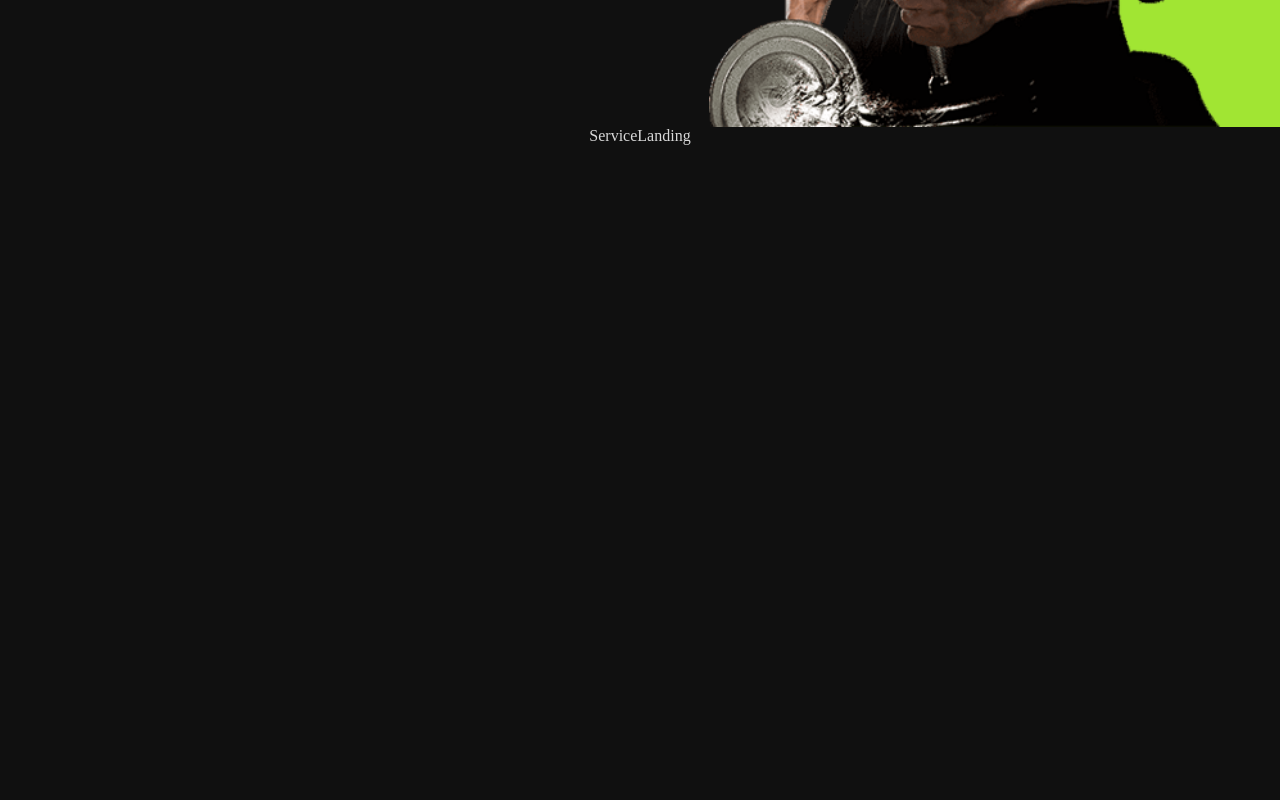
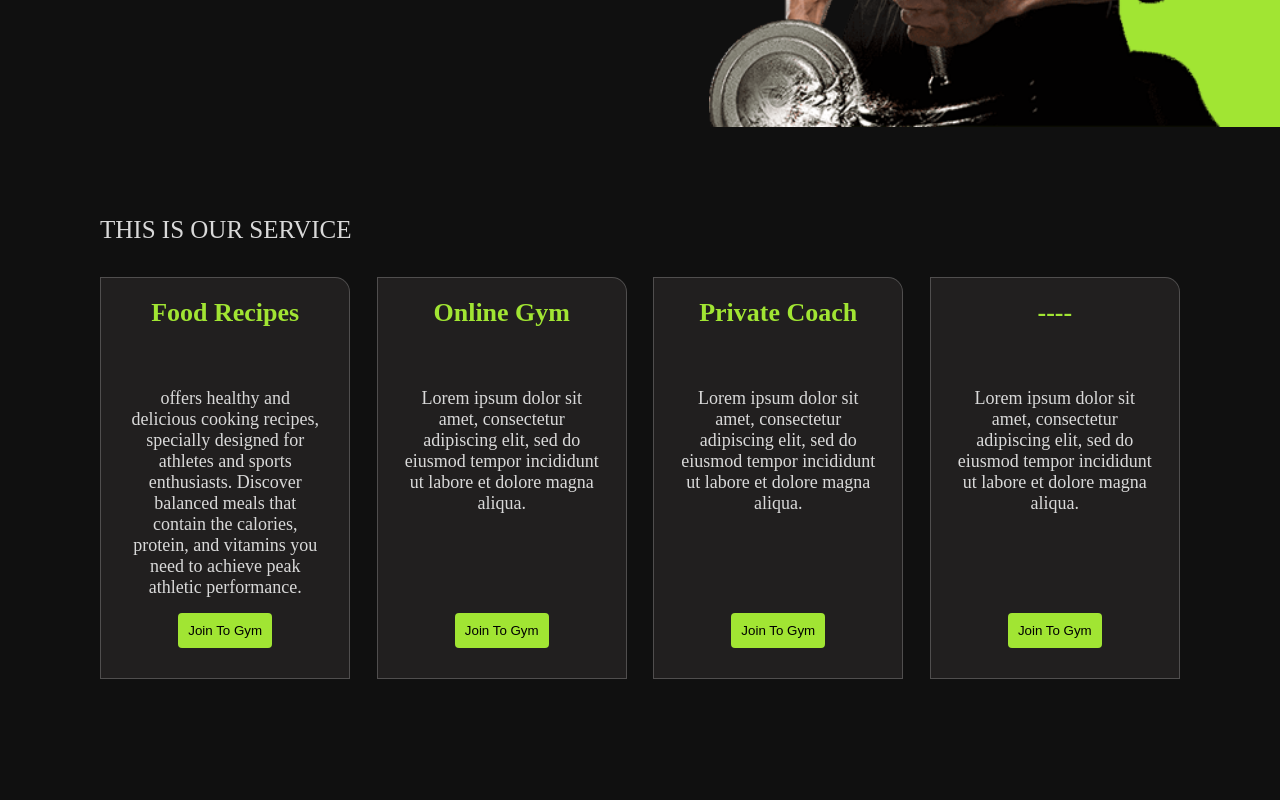
Before and after one commit to usfaql/MERAKI_Academy_Project_5_forked, a React (Create React App) app in the folder frontend/: page / in a window 1280 px wide. Shown: the part 740-1540 px from the top of the page. Built offline with nearby package versions, Linux system fonts and the light colour scheme.

Commit message:
Desgin Service in Landing Page

```diff
--- a/frontend/src/components/ServiceLanding/ServiceLanding.js
+++ b/frontend/src/components/ServiceLanding/ServiceLanding.js
@@ -2,7 +2,45 @@ import React from 'react'
 import './style.css'
 function ServiceLanding() {
   return (
-    <div className='service-landing'>ServiceLanding</div>
+    <div className='service-landing'>
+
+      <div className='container-service-landing'>
+        <div className='container-service-title'>
+          <div>THIS IS OUR SERVICE</div>
+        </div>
+        <div className='container-service-card'>
+          <div className='card-service'>
+            <div className='title-card'>Food Recipes</div>
+            <div className='desc-card'>offers healthy and delicious cooking recipes, specially designed for athletes and sports enthusiasts. Discover balanced meals that contain the calories, protein, and vitamins you need to achieve peak athletic performance.</div>
+            <div className='container-button-card'>
+            <button className='btn-card'>Join To Gym</button>
+            </div>
+          </div>
+          <div className='card-service'>
+            <div className='title-card'>Online Gym</div>
+            <div className='desc-card'>Lorem ipsum dolor sit amet, consectetur adipiscing elit, sed do eiusmod tempor incididunt ut labore et dolore magna aliqua.</div>
+            <div className='container-button-card'>
+            <button className='btn-card'>Join To Gym</button>
+            </div>
+
+          </div>
+          <div className='card-service'>
+            <div className='title-card'>Private Coach</div>
+            <div className='desc-card'>Lorem ipsum dolor sit amet, consectetur adipiscing elit, sed do eiusmod tempor incididunt ut labore et dolore magna aliqua.</div>
+            <div className='container-button-card'>
+            <button className='btn-card'>Join To Gym</button>
+            </div>
+          </div>
+          <div className='card-service'>
+            <div className='title-card'>----</div>
+              <div className='desc-card'>Lorem ipsum dolor sit amet, consectetur adipiscing elit, sed do eiusmod tempor incididunt ut labore et dolore magna aliqua.</div>
+              <div className='container-button-card'>
+            <button className='btn-card'>Join To Gym</button>
+            </div>
+          </div>
+        </div>
+      </div>
+    </div>
   )
 }
 
--- a/frontend/src/components/ServiceLanding/style.css
+++ b/frontend/src/components/ServiceLanding/style.css
@@ -1,3 +1,56 @@
 .service-landing{
     height: 100vh;
 }
+
+.container-service-landing{
+    display: flex;
+    padding-left: 100px;
+    margin-top: 7%;
+    padding-right: 100px;
+    flex-direction: column;
+}
+
+.container-service-title{
+    display: flex;
+    font-size: 25px;
+    justify-content: space-between;
+}
+
+.container-service-card{
+    display: flex;
+    justify-content: space-between;
+}
+
+.card-service{
+    margin-top: 3%;
+    background-color: #211F1F;
+    border-radius: 0 15px 0 0;
+    border: 1px solid #a6a6a659;
+    width: 23%;
+    display: flex;
+    flex-direction: column;
+    height: 50vh;
+}
+
+.title-card{
+    height: 25%;
+    font-size:26px;
+    margin-top:20px;
+     font-weight:bold;
+    color:#A1E533;
+}
+.desc-card{
+    min-height: 50%;
+    font-size:18px;
+     padding:25px;
+     font-family:cursive;
+}
+.container-button-card{
+    height: 25%;
+}
+.btn-card{
+    border: 0;
+    padding: 10px;
+    border-radius: 4px;
+    background-color: #A1E533;
+}
```
